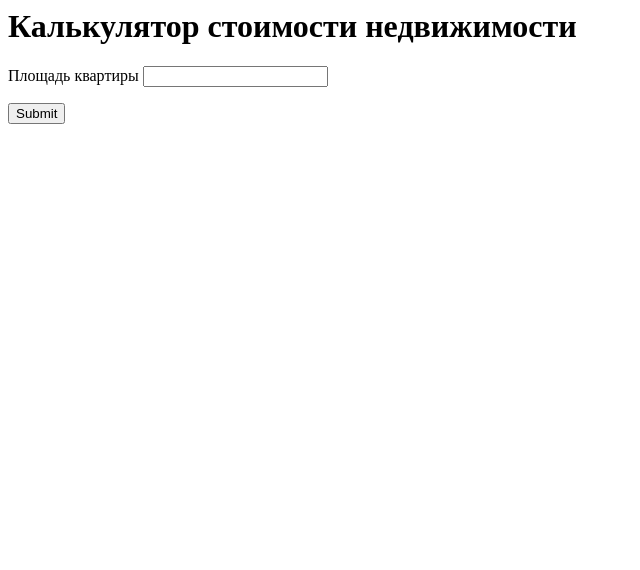
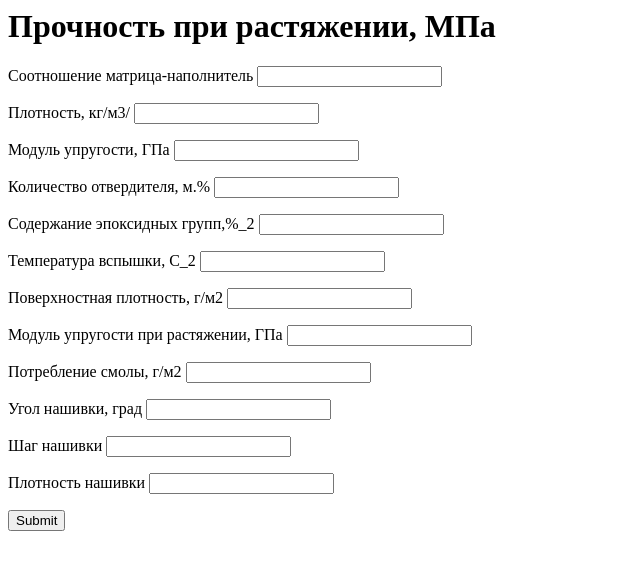
Before and after one commit to Nastyaalex/VKR, a Flask app: page / in a window 1280 px wide. Shown: the top 570 px of the page, without its empty margins (0-640 px from the left). Run offline with Flask 3, Linux system fonts and the light colour scheme.

Commit message:
пример не удовлетворительный

```diff
--- a/main.py
+++ b/main.py
@@ -8,15 +8,37 @@ app = Flask(__name__)
 def hello():
     message = ""
     if request.method == "POST":
-        area = request.form.get("area")
+        area1 = request.form.get("area1")
+        area2 = request.form.get("area2")
+        area3 = request.form.get("area3")
+        area4 = request.form.get("area4")
+        area5 = request.form.get("area5")
+        area6 = request.form.get("area6")
+        area7 = request.form.get("area7")
+        area8 = request.form.get("area8")
+        area9 = request.form.get("area9")
+        area10 = request.form.get("area10")
+        area11 = request.form.get("area11")
+        area12 = request.form.get("area12")
         try:
-            area = float(area)
+            area1 = float(area1)
+            area2 = float(area2)
+            area3 = float(area3)
+            area4 = float(area4)
+            area5 = float(area5)
+            area6 = float(area6)
+            area7 = float(area7)
+            area8 = float(area8)
+            area9 = float(area9)
+            area10 = int(area10)
+            area11 = float(area11)
+            area12 = float(area12)
         except Exception as e:
             print(e)
-            message += "Некорректный ввод. Установлено значение по умолчанию: 0 кв.м."
-            area = 0.0
-        cost = get_prediction(area)
-        message += f"Стоимость квартиры площадью {area} кв.м. равна {cost} рублей."
+            message += "Некорректный ввод."
+
+        cost = get_prediction(area1,area2,area3,area4,area5,area6,area7,area8,area9,area10,area11,area12)
+        message += f"Прочность при растяжении, МПа равна {cost} ."
     return render_template("index.html", message=message)
 
 if __name__ == '__main__':
--- a/templates/index.html
+++ b/templates/index.html
@@ -1,13 +1,57 @@
 <html>
-    <head>
-        <title>Калькулятор</title>
+ <head>
+        <title>Линейная регрессия</title>
     </head>
     <body>
-        <h1>Калькулятор стоимости недвижимости</h1>
+        <h1>Прочность при растяжении, МПа</h1>
         <form method="post">
             <p>
-                <label>Площадь квартиры</label>
-                <input name="area" type="text">
+                <label>Соотношение матрица-наполнитель</label>
+                <input name="area8" type="text">
+            </p>
+            <p>
+                <label>Плотность, кг/м3/</label>
+                <input name="area1" type="text">
+            </p>
+            <p>
+                <label>Модуль упругости, ГПа</label>
+                <input name="area2" type="text">
+            </p>
+            <p>
+                <label>Количество отвердителя, м.%</label>
+                <input name="area3" type="text">
+            </p>
+            <p>
+                <label>Содержание эпоксидных групп,%_2</label>
+                <input name="area4" type="text">
+            </p>
+            <p>
+                <label>Температура вспышки, С_2</label>
+                <input name="area5" type="text">
+            </p>
+            <p>
+                <label>Поверхностная плотность, г/м2</label>
+                <input name="area6" type="text">
+            </p>
+            <p>
+                <label>Модуль упругости при растяжении, ГПа</label>
+                <input name="area7" type="text">
+            </p>
+            <p>
+                <label>Потребление смолы, г/м2</label>
+                <input name="area9" type="text">
+            </p>
+            <p>
+                <label>Угол нашивки, град</label>
+                <input name="area10" type="text">
+            </p>
+            <p>
+                <label>Шаг нашивки</label>
+                <input name="area11" type="text">
+            </p>
+            <p>
+                <label>Плотность нашивки</label>
+                <input name="area12" type="text">
             </p>
             <p>
                 <input type="submit">
```
Also changed, not shown: process.py (+12 -6 lines), 1 other file.
